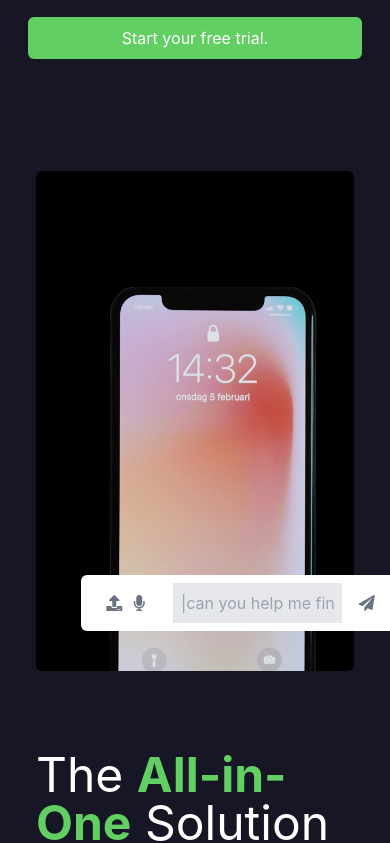
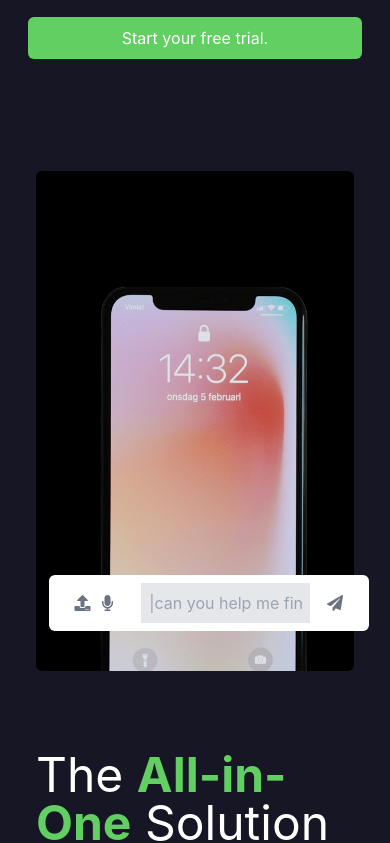
Before and after one commit to Peteru2/figma, a React (Create React App) app: page /Blog in a window 390 px wide. Shown: the part 672-1515 px from the top of the page. Built offline with nearby package versions, Linux system fonts and the light colour scheme.

Commit message:
phone abso corrected

```diff
--- a/public/index.html
+++ b/public/index.html
@@ -23,6 +23,7 @@
       work correctly both with client-side routing and a non-root public URL.
       Learn how to configure a non-root public URL by running `npm run build`.
     -->
+
     <title>omnigpt</title>
   </head>
   <body>
--- a/src/routes/style.css
+++ b/src/routes/style.css
@@ -100,11 +100,11 @@ position: relative
             align-items: center;
             bottom: 0px;
             text-align: center;
-            left: 23%
+            left: 20%
     }
     .message-abso{
         position: absolute;
-        left: 14%;
+        left: 4%;
         bottom :40px;
     }
     }
```
